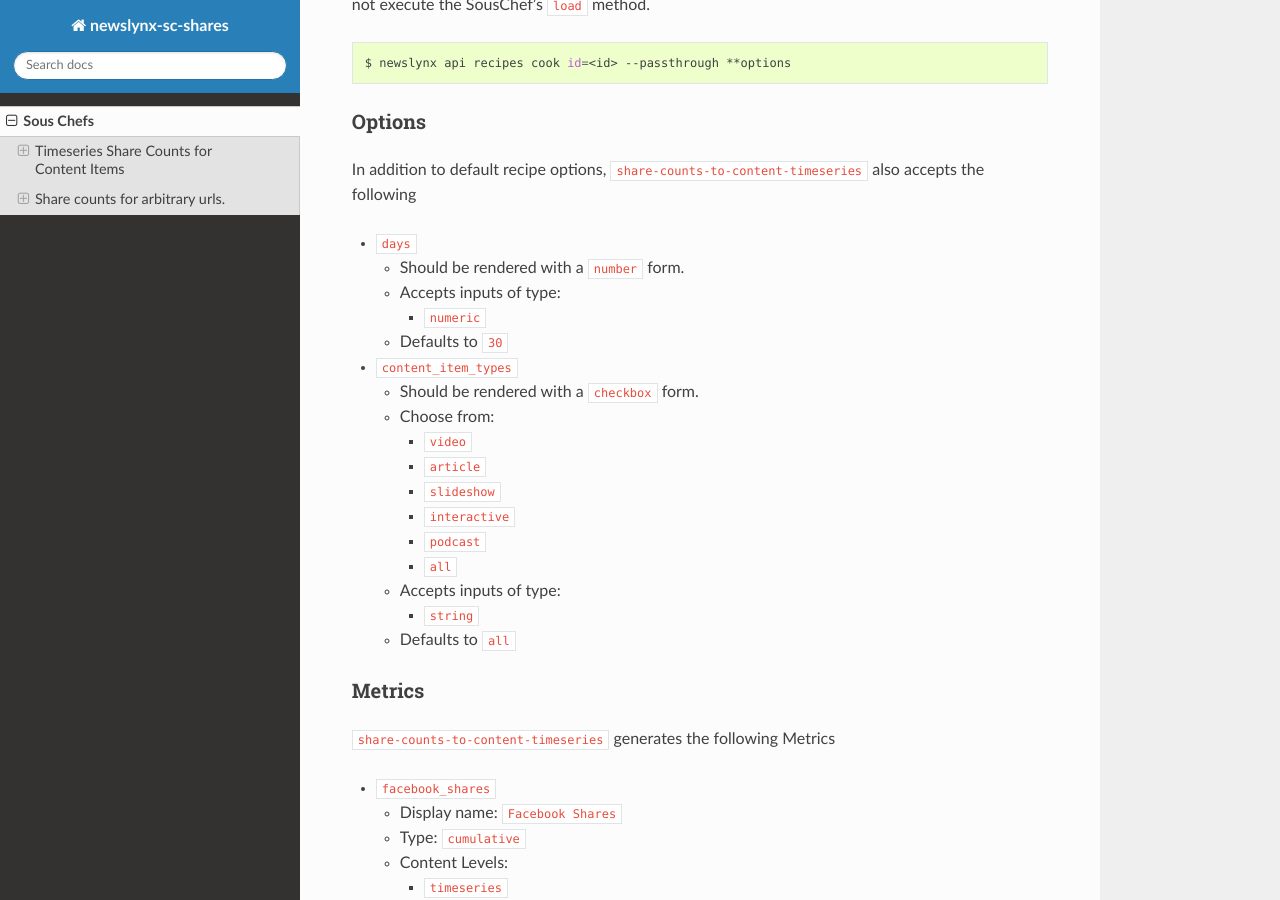
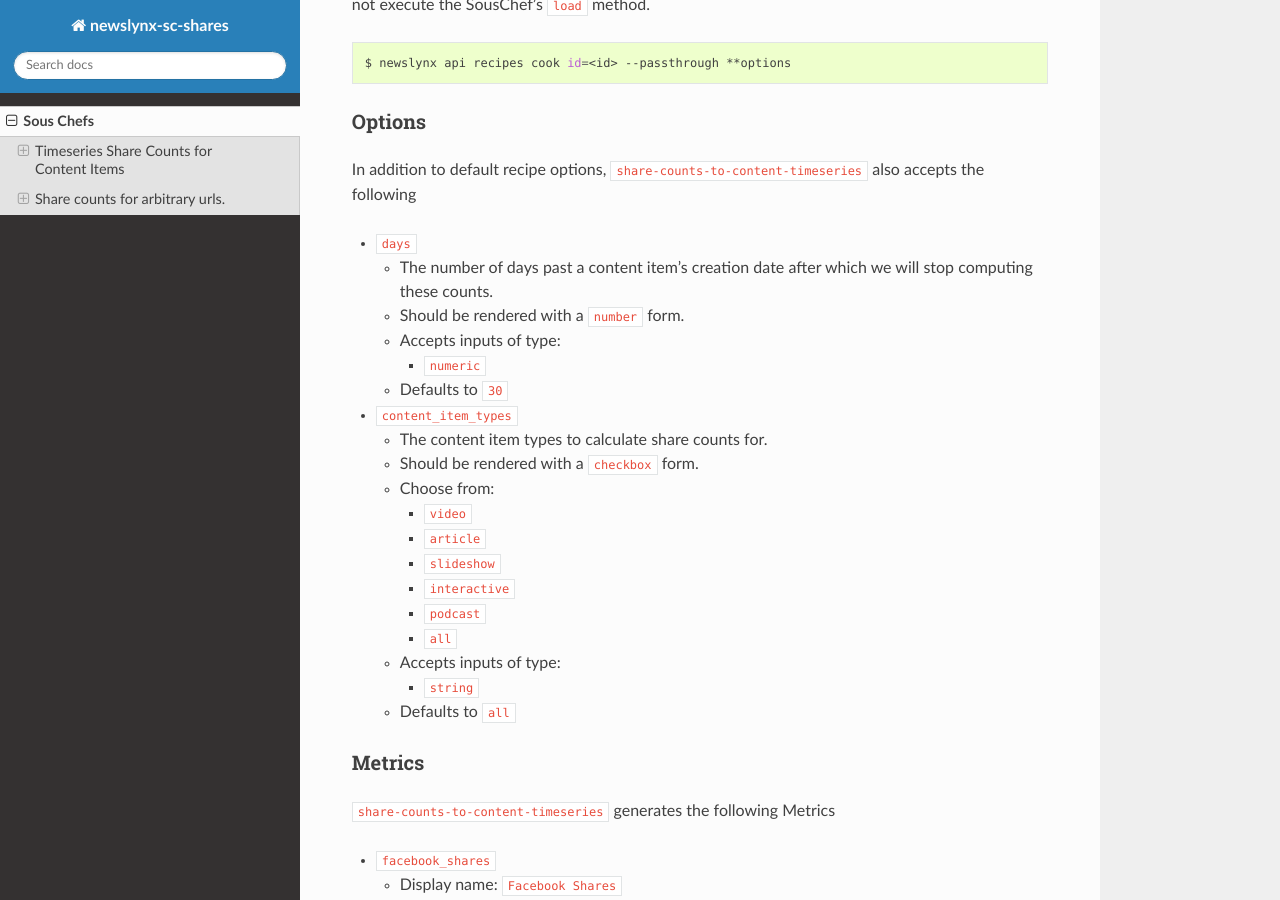
Before and after one commit to newslynx/newslynx-sc-shares, a Sphinx documentation site: the page built from docs/sous-chefs.rst, in a window 1280 px wide and 900 px high, scrolled down 1233 px. Built offline with Sphinx 7.4.7 and the Read the Docs theme 2.0.0, drawn with Linux system fonts in a browser that asks for light colours; pages that are not in the unit, such as notebooks, are missing from menus; some of the changed text lies outside the part shown.

Commit message:
update docs

```diff
--- a/docs/sous-chefs.rst
+++ b/docs/sous-chefs.rst
@@ -72,6 +72,9 @@ In addition to default recipe options,
 
 -  ``days``
 
+   -  The number of days past a content item's creation date after which
+      we will stop computing these counts.
+
    -  Should be rendered with a ``number`` form.
    -  Accepts inputs of type:
 
@@ -80,6 +83,8 @@ In addition to default recipe options,
    -  Defaults to ``30``
 
 -  ``content_item_types``
+
+   -  The content item types to calculate share counts for.
 
    -  Should be rendered with a ``checkbox`` form.
    -  Choose from:
@@ -324,6 +329,9 @@ accepts the following
 
 -  ``urls``
 
+   -  The number of days past a content item's creation date after which
+      we will stop computing these counts.
+
    -  **Required**
    -  Should be rendered with a ``text`` form.
    -  Accepts inputs of type:
@@ -331,6 +339,8 @@ accepts the following
       -  ``string``
 
 -  ``sources``
+
+   -  The sources to gather share counts from.
 
    -  Should be rendered with a ``checkbox`` form.
    -  Choose from:
```
Also changed, not shown: .travis.yml.
